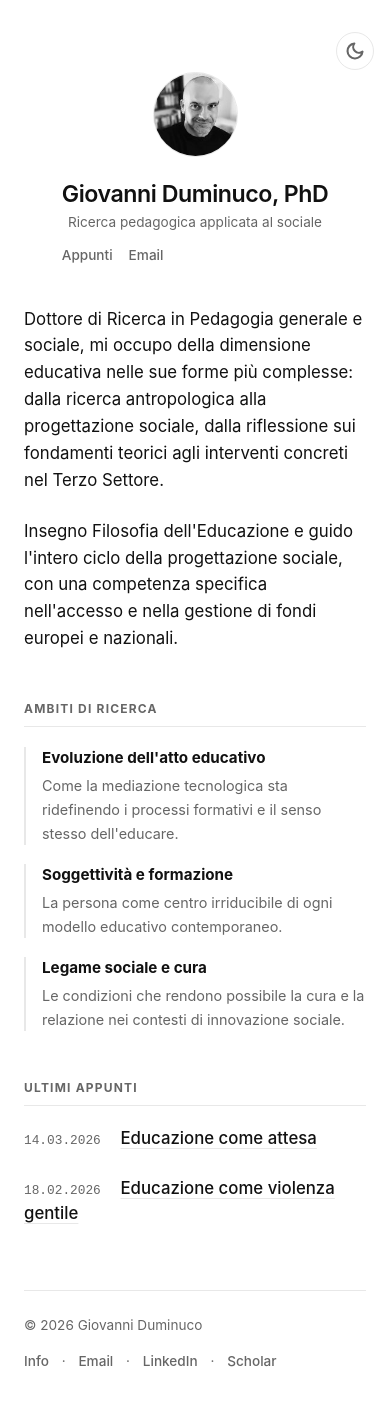
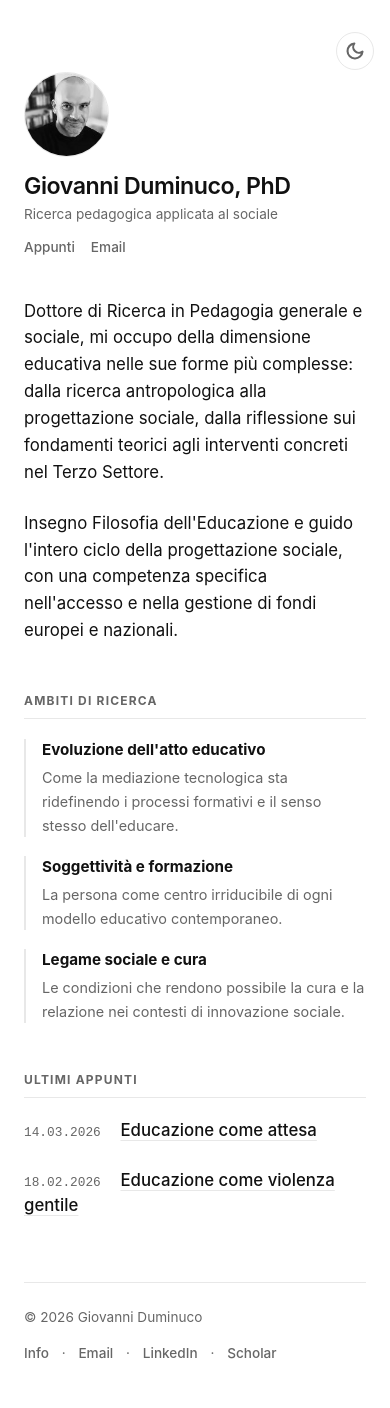
Before and after one commit to dumgio/dumgio.github.io, a Jekyll site: the page built from index.html, in a window 390 px wide. Built offline with Jekyll 4.4.1, drawn with Linux system fonts in a browser that asks for light colours.

Commit message:
Update default.html

```diff
--- a/_layouts/default.html
+++ b/_layouts/default.html
@@ -32,15 +32,15 @@
         body {
             padding: 8vh 1.5rem 4vh;
             max-width: var(--m-width);
-            margin: 0 auto; /* Ripristina la centratura del blocco sito */
+            margin: 0 auto;
             position: relative;
-            text-align: left; /* Assicura che il testo sia allineato a sinistra */
+            text-align: left;
         }
 
         #theme-toggle {
             position: absolute;
             top: 2rem;
-            right: 1.5rem; /* Torna a destra rispetto al contenuto centrato */
+            right: 1.5rem;
             background: none;
             border: 1px solid var(--border);
             border-radius: 50%;
@@ -103,9 +103,19 @@
         footer a { color: var(--accent); text-decoration: none; font-weight: 500; }
         footer a:hover { color: var(--fg); }
 
+        /* Media Query aggiornata per mantenere l'allineamento a sinistra su mobile */
         @media (max-width: 600px) {
-            header { grid-template-columns: 1fr; text-align: center; justify-items: center; }
+            header {
+                grid-template-columns: 85px 1fr; /* Mantiene la foto a sinistra del testo */
+                text-align: left;
+                justify-items: start;
+            }
             #theme-toggle { right: 1rem; }
+
+            /* Se lo schermo è piccolissimo, puoi scegliere se impilare ma sempre a sinistra */
+            @media (max-width: 400px) {
+                header { grid-template-columns: 1fr; gap: 1rem; }
+            }
         }
     </style>
 </head>
```
